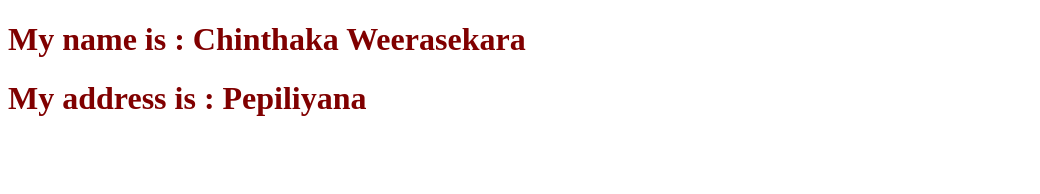
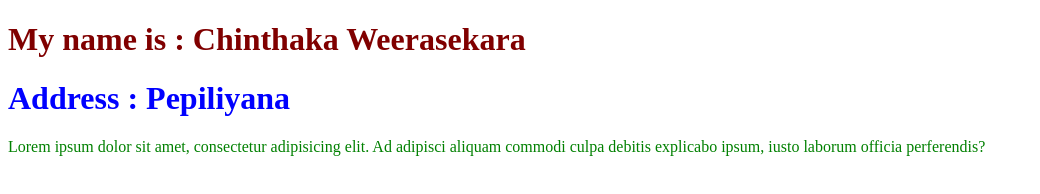
Before and after one commit to chinthaka07/CSS, a plain HTML site: page index.html in a window 1280 px wide. Shown: the whole page, without its empty margins (0-1040 px from the left). Drawn offline with Linux system fonts and the light colour scheme.

Commit message:
add css inline style color using class

```diff
--- a/index.html
+++ b/index.html
@@ -8,15 +8,26 @@
     <title>Document</title>
 
     <style type="text/css">
-        h1{/* Selectors */
+        .my-name{/* Selectors */
             color: maroon;
+        }
+        h1{
+            color: blue;
+        }
+        p{
+            color: green;
         }
     </style>
 </head>
 <body>
 
-<h1>My name is : Chinthaka Weerasekara</h1>
-<h1>My address is : Pepiliyana</h1>
+<h1 class="my-name">My name is : Chinthaka Weerasekara</h1>
+<h1>Address : Pepiliyana</h1>
+
+<p>
+    Lorem ipsum dolor sit amet, consectetur adipisicing elit. Ad adipisci aliquam commodi culpa debitis explicabo ipsum,
+    iusto laborum officia perferendis?
+</p>
 
 </body>
 </html>
```
